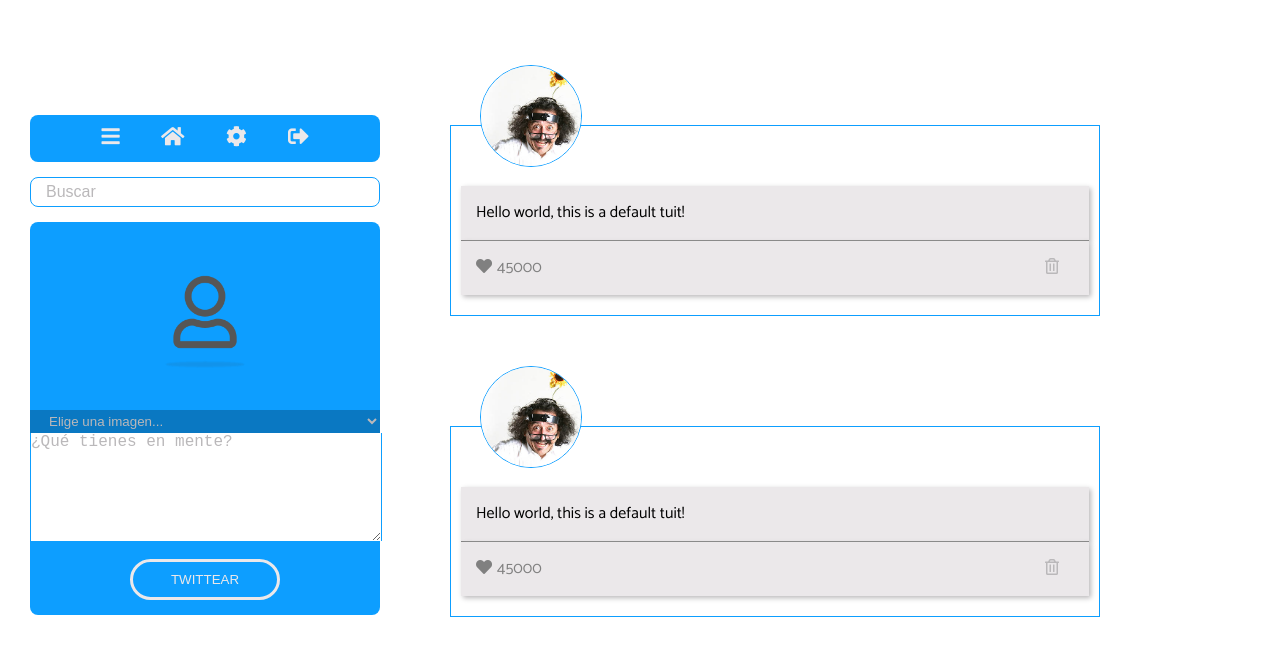
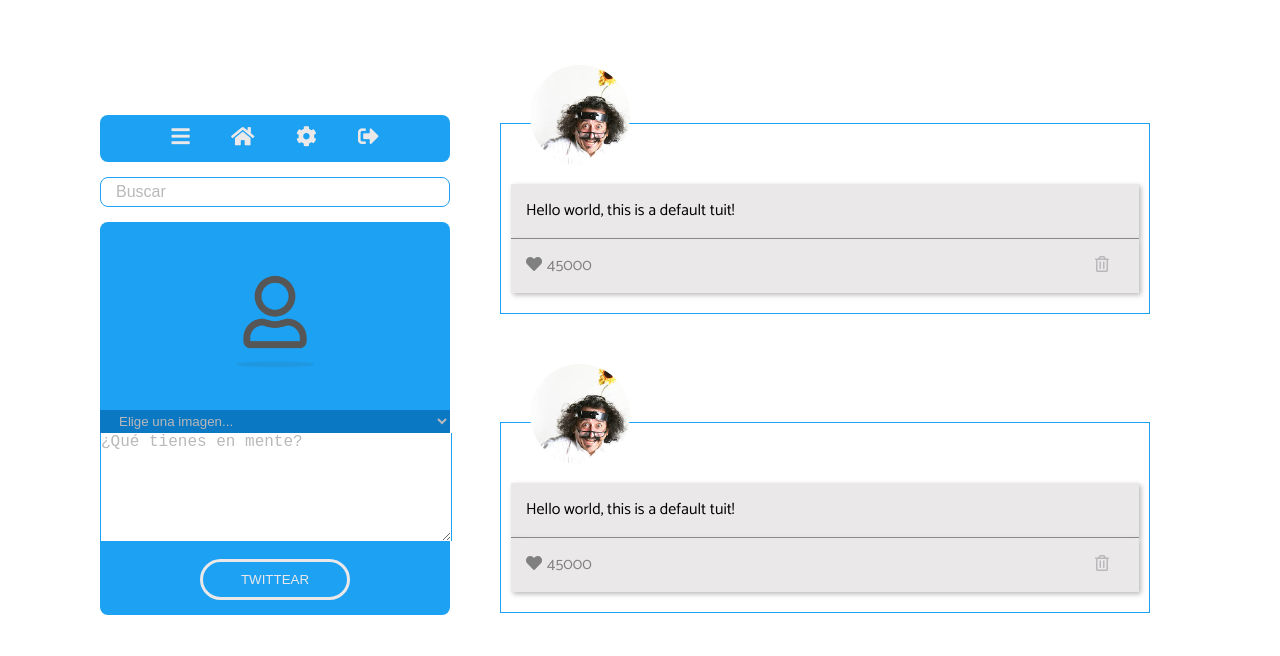
Before and after one commit to jjjjota/Prueba02, a website: page public/index.html in a window 1280 px wide. Drawn offline with nearby package versions, Linux system fonts and the light colour scheme.

Commit message:
:hatched_chick: "profile-image" border was modified and margins on large-screen

```diff
--- a/public/index.html
+++ b/public/index.html
@@ -69,7 +69,7 @@
   </aside>
 
   <!-- BOARDTUITS --------------------------------------------------------------------------------->
-  <section class="boardTuits">
+  <section class="boardTuits" id="boardTuits">
 
     <article class="boardTuits__tuit">
       <img class="boardTuits__tuitImage" src="../src/images/fl.jpg" alt="author" />
--- a/src/scss/app.scss
+++ b/src/scss/app.scss
@@ -2,7 +2,7 @@
 @import url('https://fonts.googleapis.com/css?family=Catamaran');
 
 // COLORS
-$light-blue: #0D9EFF;
+$light-blue: #1DA1F2;
 $blue: #0A78C2;
 $white: #EBE8EA;
 $dark-white: #BAB8BA;
@@ -152,8 +152,8 @@ a {
     width: 100px;
     height: 100px;
 
-    border: 1px solid $light-blue;
     border-radius: 50%;
+    object-fit: cover;
   }
 
   &__tuitBorder {
@@ -209,11 +209,12 @@ a {
     position: fixed;
     top: 95px;
     width: 30%;
+    margin-left: 5%;
   }
 
   .boardTuits {
-    margin-left: 35%;
-    margin-right: 50px;
+    margin-left: 40%;
+    margin-right: 5%;
   }
 }
 
@@ -223,16 +224,14 @@ a {
 
 @media (min-width: 1200px) {
   .columnLeft {
-    position: fixed;
     max-width: 350px;
 
-    margin-left: 30px;
+    margin-left: 100px;
   }
 
   .boardTuits {
     max-width: 650px;
 
-    margin-left: 450px;
-    margin-right: 50px;
+    margin-left: 500px;
   }
 }
```
Also changed, not shown: public/css/app.css.
